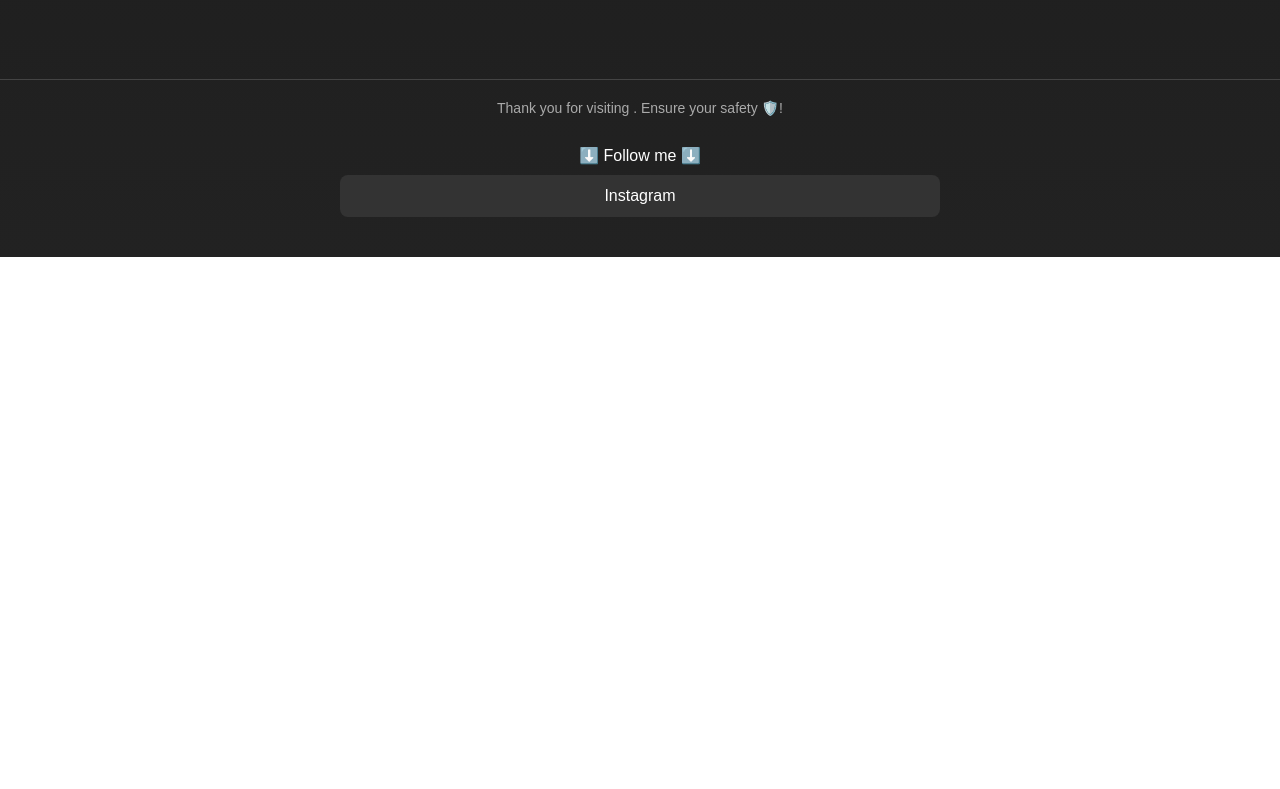
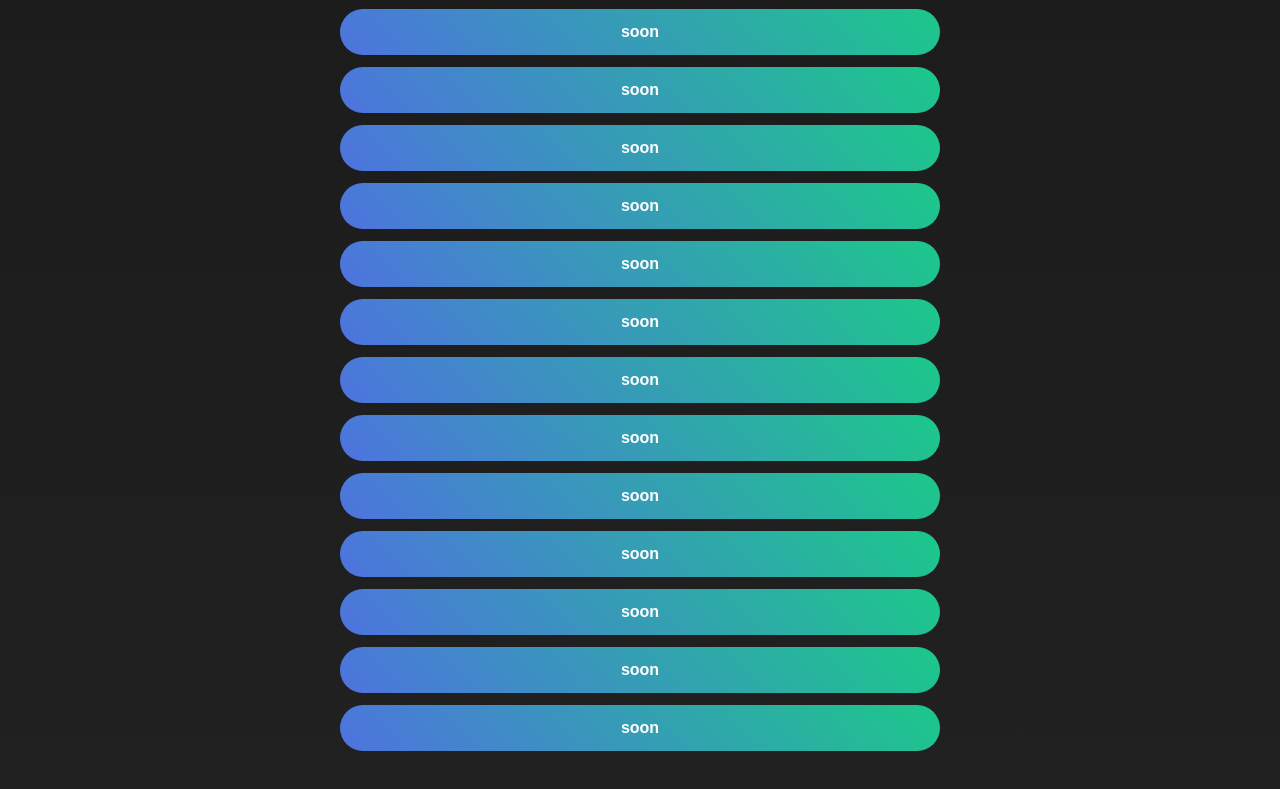
Before and after one commit to aswinsambhu/games, a plain HTML site: page index.html in a window 1280 px wide. Shown: the part 1351-2140 px from the top of the page. Before the commit the page ends 1608 px from the top, so only its background shows below. Drawn offline with Linux system fonts and the light colour scheme.

Commit message:
Update index.html

```diff
--- a/index.html
+++ b/index.html
@@ -125,7 +125,19 @@ Follow me on Instagram!
 <a href="#" class="game-btn">soon</a>
 <a href="#" class="game-btn">soon</a>
 <a href="#" class="game-btn">soon</a>
-
+<a href="#" class="game-btn">soon</a>
+<a href="#" class="game-btn">soon</a>
+<a href="#" class="game-btn">soon</a>
+<a href="#" class="game-btn">soon</a>
+<a href="#" class="game-btn">soon</a>
+<a href="#" class="game-btn">soon</a>
+<a href="#" class="game-btn">soon</a>
+<a href="#" class="game-btn">soon</a>
+<a href="#" class="game-btn">soon</a>
+<a href="#" class="game-btn">soon</a>
+<a href="#" class="game-btn">soon</a>
+<a href="#" class="game-btn">soon</a>
+<a href="#" class="game-btn">soon</a>
 
 </div>
 
```
